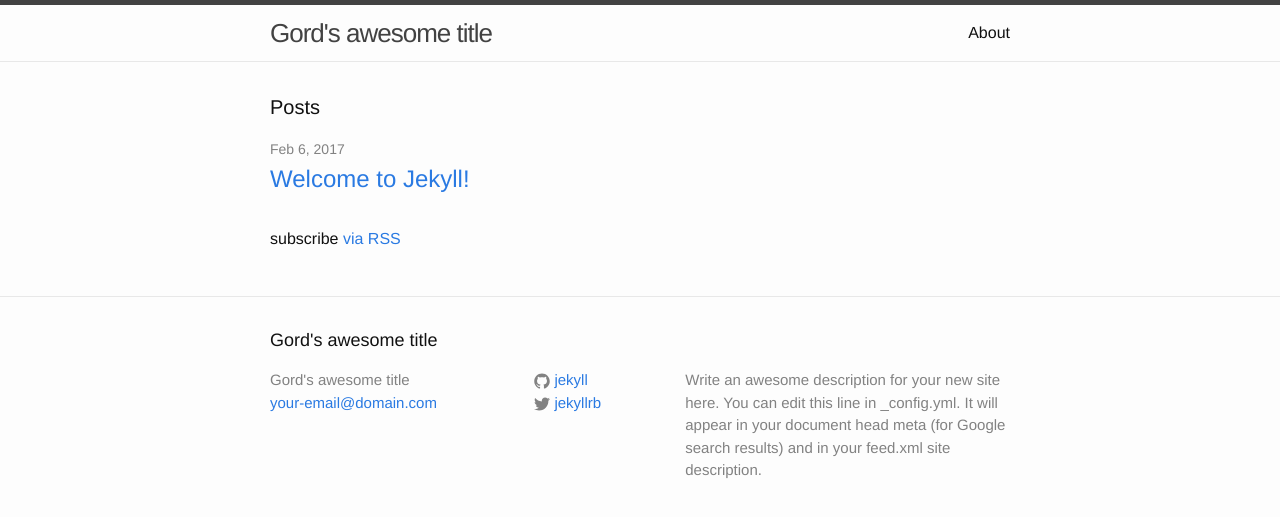
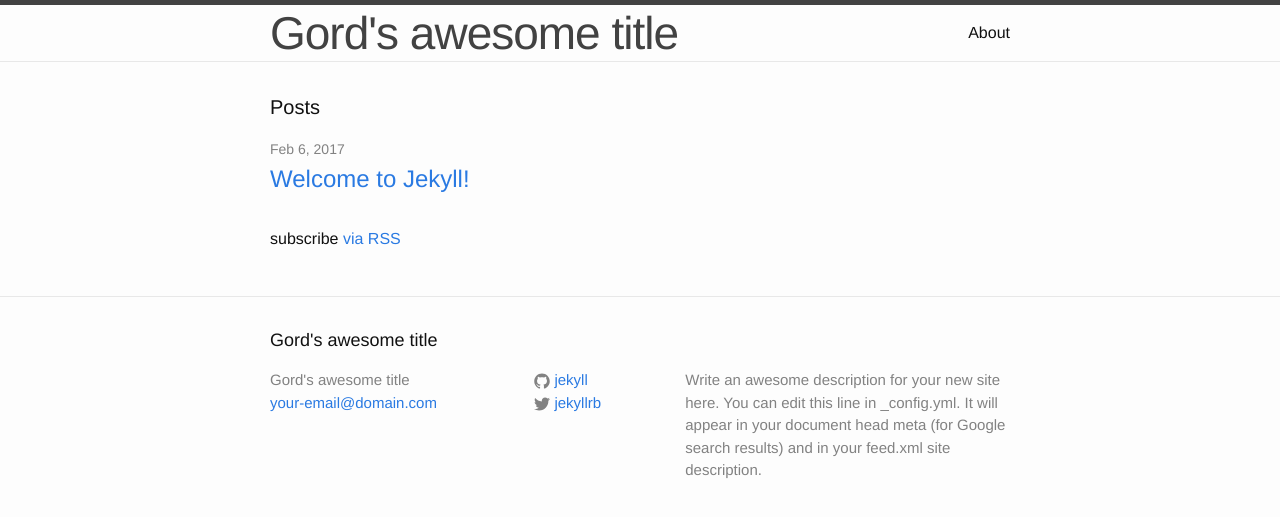
Before and after one commit to XcoderG/XcoderG.github.io, a Jekyll site: the page built from index.html, in a window 1280 px wide. Shown: the top 517 px of the page. Built offline with Jekyll 4.4.1, drawn with Linux system fonts in a browser that asks for light colours.

Commit message:
changed title size in sass layout from 26 to 46

```diff
--- a/_sass/_layout.scss
+++ b/_sass/_layout.scss
@@ -11,7 +11,7 @@
 }
 
 .site-title {
-    font-size: 26px;
+    font-size: 46px;
     font-weight: 300;
     line-height: 56px;
     letter-spacing: -1px;
```
